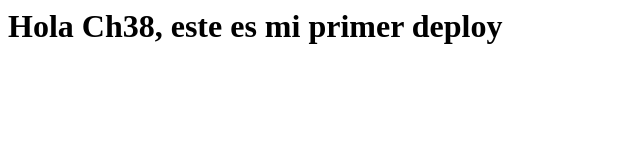
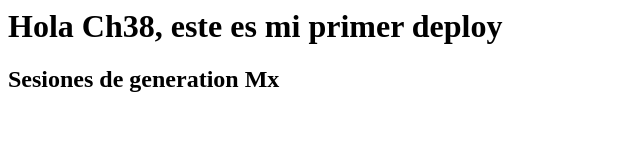
Before and after one commit to Sally1595/Ch38-sesiones, a plain HTML site: page index.html in a window 1280 px wide. Shown: the whole page, without its empty margins (0-640 px from the left). Drawn offline with Linux system fonts and the light colour scheme.

Commit message:
Se agrego subtitulo

```diff
--- a/index.html
+++ b/index.html
@@ -4,5 +4,6 @@
 	</head>
 	<body>
 		<h1> Hola Ch38, este es mi primer deploy </h1>
+		<h2> Sesiones de generation Mx </h2>
 	</body>
 </html>
```
